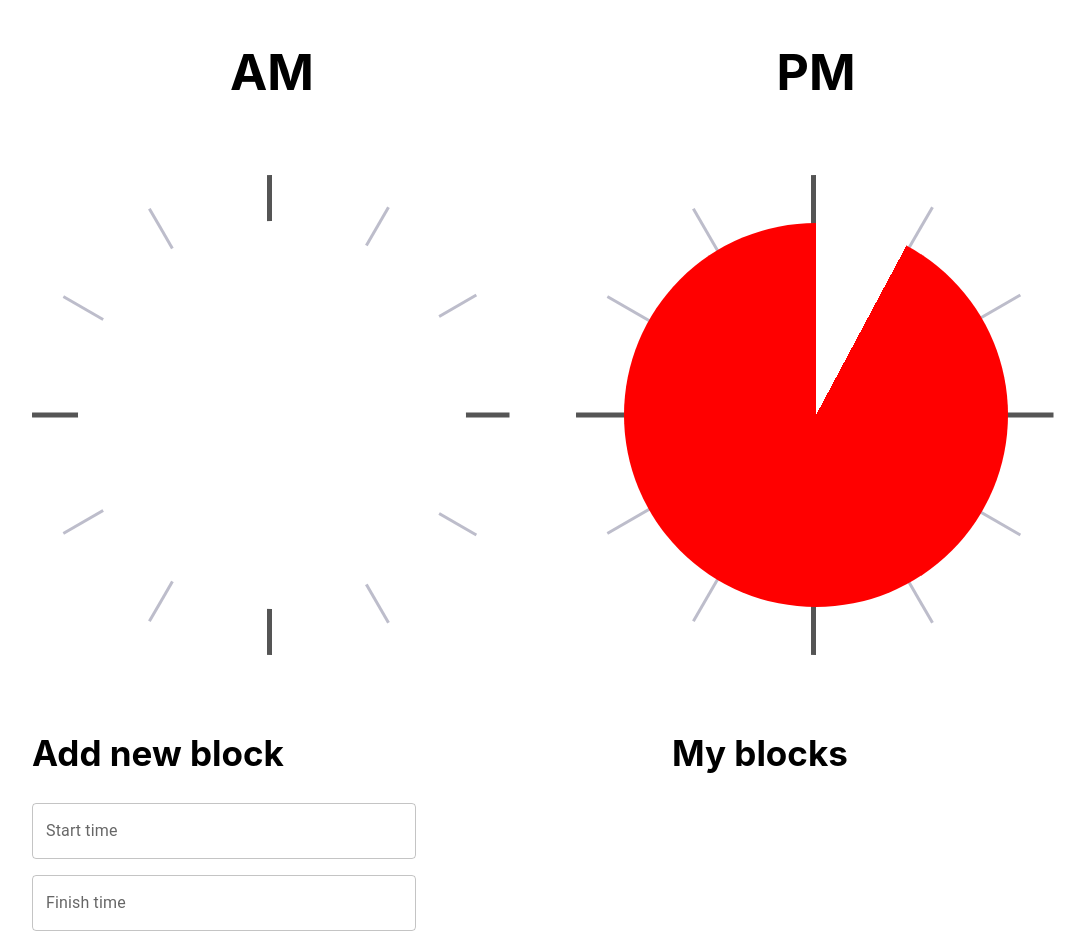
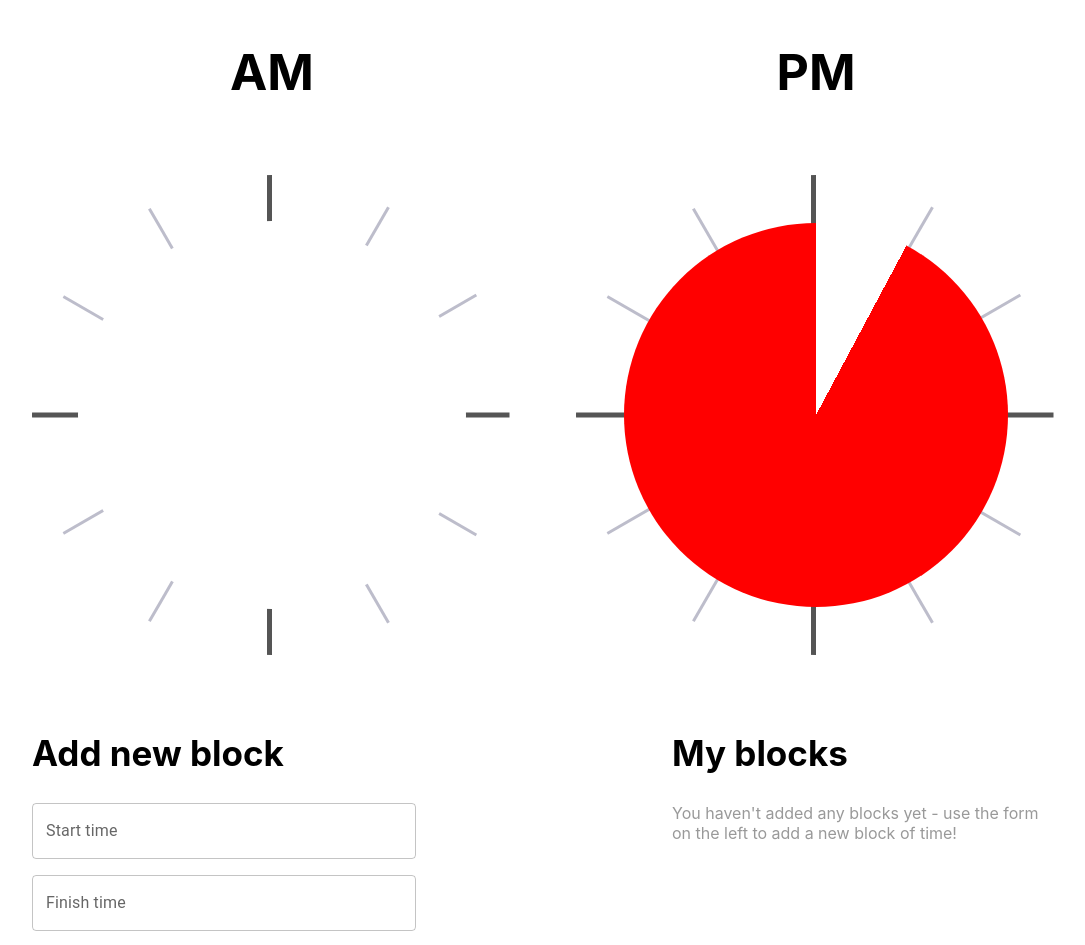
Before and after one commit to HugoKawamata/clockblocker, a React (Create React App) app: page / in a window 1280 px wide. Shown: the top 945 px of the page, without its empty margins (96-1181 px from the left). Built offline with nearby package versions, Linux system fonts and the light colour scheme.

Commit message:
✨ Add empty state

```diff
--- a/src/components/MyBlocks/index.jsx
+++ b/src/components/MyBlocks/index.jsx
@@ -14,6 +14,13 @@ function MyBlocks(props: Props) {
   return (
     <div className="my-blocks">
       <h2>My blocks</h2>
+      {props.blocks.length > 0 ? null : (
+        <div className="empty-state-text">
+          {
+            "You haven't added any blocks yet - use the form on the left to add a new block of time!"
+          }
+        </div>
+      )}
       {props.blocks
         .sort(
           (a, b) =>
--- a/src/components/MyBlocks/styles.css
+++ b/src/components/MyBlocks/styles.css
@@ -31,3 +31,7 @@
 .inline-text {
   margin-right: 0.5rem;
 }
+
+.empty-state-text {
+  color: #999999;
+}
```
